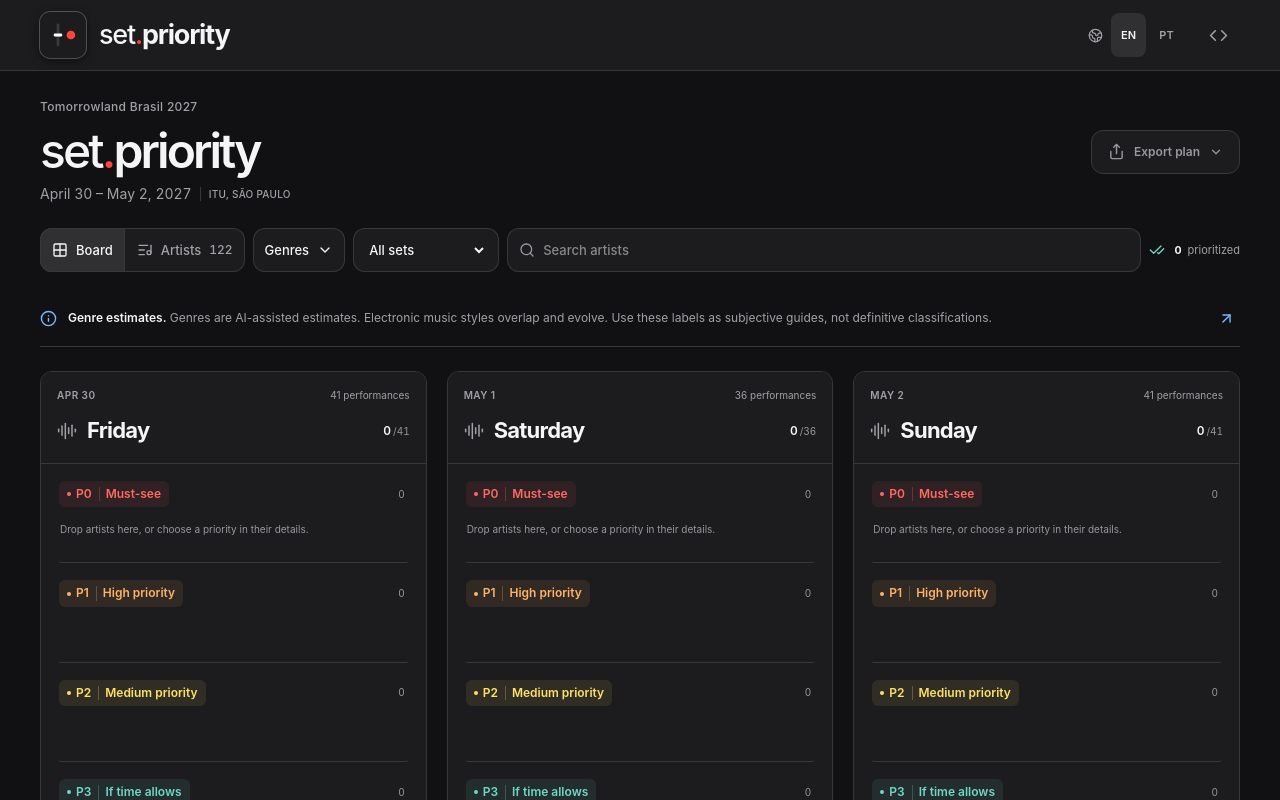
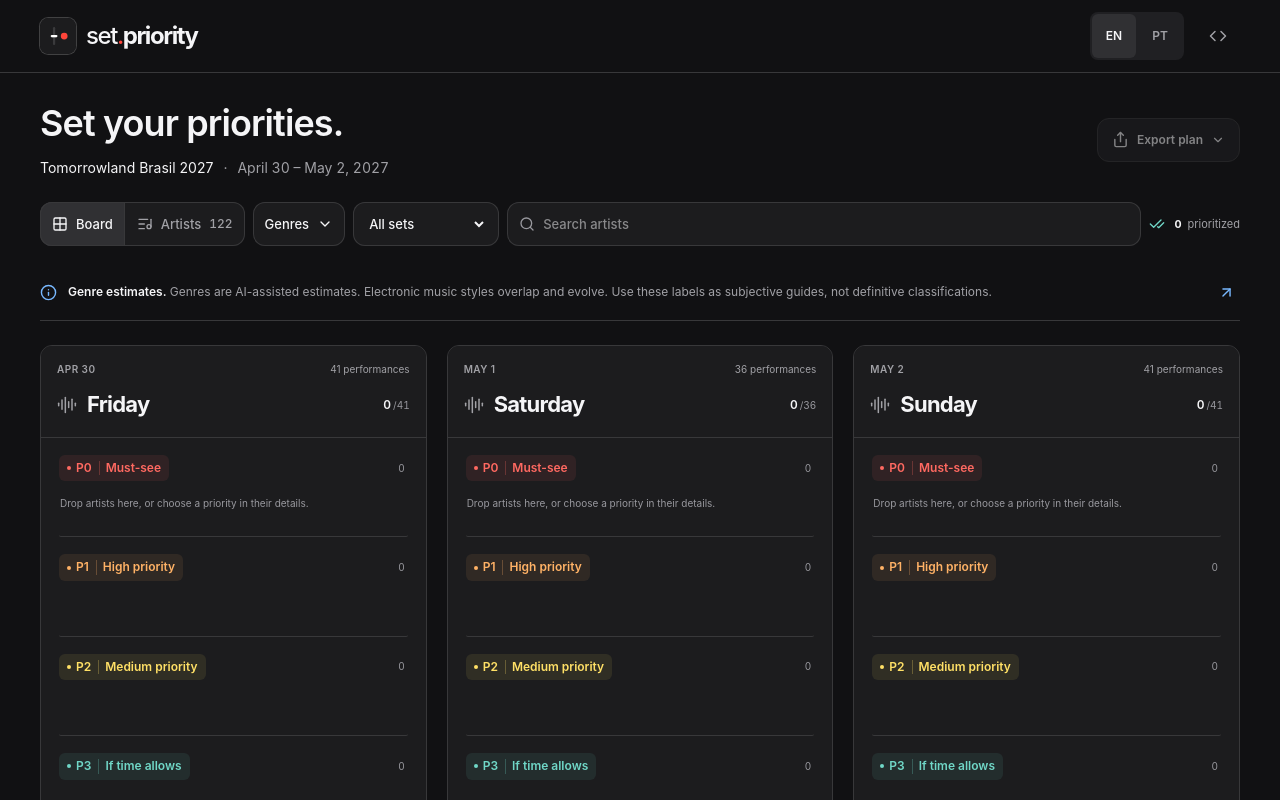
Before and after one commit to heldercostaa/set.prio, a React (Vite) app: page / in a window 1280 px wide. Shown: the top 800 px of the page. Built offline with nearby package versions, Linux system fonts and the light colour scheme.

Commit message:
feat: adopt compact app bar and planner heading

```diff
--- a/src/app.tsx
+++ b/src/app.tsx
@@ -142,25 +142,20 @@ export function App() {
             id="main"
             className="app-main max-w-384 px-10 pt-7 [margin:auto] max-[68.75rem]:[padding:1.875rem_1.5rem_0] max-[47.5rem]:[padding:1.75rem_1.25rem_0] max-[22.5rem]:[padding:1.5rem_1rem_0]"
           >
-            <div className="page-heading flex justify-between items-center gap-5 mb-6 max-[47.5rem]:mb-6 max-[47.5rem]:items-start [&_>_div_>_p]:text-muted [&_>_div_>_p]:text-sm [&_>_div_>_p]:mt-2.25 max-[47.5rem]:[&_>_div_>_p]:text-xs max-[47.5rem]:[&_>_div_>_p]:[max-width:13.125rem] max-[47.5rem]:[&_>_div_>_p]:[line-height:1.5]">
-              <div>
-                <div className="event-kicker mb-3 text-xs font-medium tracking-wide text-muted max-[47.5rem]:text-[0.625rem]">
-                  Tomorrowland Brasil 2027
+            <div className="page-heading mb-6 flex items-center justify-between gap-4 max-[47.5rem]:items-start">
+              <div className="min-w-0">
+                <h1 className="text-4xl font-semibold leading-tight tracking-tight max-[47.5rem]:text-3xl">
+                  {t.planHeading}
+                </h1>
+                <div className="mt-3 flex flex-wrap items-center gap-x-2.5 gap-y-1 text-sm max-[47.5rem]:text-xs">
+                  <span className="text-content">Tomorrowland Brasil 2027</span>
+                  <span aria-hidden="true" className="text-muted max-[47.5rem]:hidden">
+                    ·
+                  </span>
+                  <span className="text-muted tabular-nums max-[47.5rem]:basis-full">
+                    {t.dateRange}
+                  </span>
                 </div>
-                <h1
-                  aria-label={t.title}
-                  className="whitespace-nowrap text-3xl font-medium leading-none tracking-[-0.06em] sm:text-4xl lg:text-5xl"
-                >
-                  <span>set</span>
-                  <span className="text-[#FF453A]">.</span>
-                  <strong className="font-semibold">priority</strong>
-                </h1>
-                <p className="flex flex-wrap items-center gap-x-2 gap-y-1 tabular-nums">
-                  <span>{t.dateRange}</span>
-                  <span className="location border-l border-separator pl-2 text-[0.625rem] font-medium tracking-wide max-[68.75rem]:hidden">
-                    ITU, SÃO PAULO
-                  </span>
-                </p>
               </div>
               <ExportMenu
                 language={language}
--- a/src/components/planner/export-menu.tsx
+++ b/src/components/planner/export-menu.tsx
@@ -48,17 +48,17 @@ export function ExportMenu({
       <DropdownMenu.Trigger asChild>
         <button
           type="button"
-          className="button inline-flex justify-center gap-2.25 items-center min-h-11 [padding:0.625rem_1rem] bg-surface border border-separator rounded-xl text-xs font-semibold [transition:background_0.15s,_transform_0.15s] primary export-trigger max-[47.5rem]:[font-size:0] max-[47.5rem]:p-0 max-[47.5rem]:w-11 max-[47.5rem]:h-11 max-[47.5rem]:[min-width:2.75rem] max-[47.5rem]:mt-6.5 max-[47.5rem]:[gap:0] [&:active:not(:disabled)]:[transform:scale(0.98)] [&:hover:not(:disabled)]:[background:var(--hover)] [&.primary]:[color:#fff] [&.primary]:[background:#0071e3] [&.primary]:[border-color:transparent] [&.primary]:[box-shadow:0_0.0625rem_0.125rem_#0001] [&.primary:hover:not(:disabled)]:[background:#0077ed] [&.primary:disabled]:bg-surface [&.primary:disabled]:[border-color:var(--line)] [&.primary:disabled]:[color:var(--tertiary)] [&.primary:disabled]:opacity-100 [&.primary:disabled]:[box-shadow:none] max-[47.5rem]:[&_>_svg:last-child]:hidden max-[47.5rem]:[&_>_svg:first-child]:w-4.75 max-[47.5rem]:[&_>_svg:first-child]:h-4.75"
+          className="button export-trigger inline-flex min-h-11 shrink-0 items-center justify-center gap-2 rounded-xl border border-separator bg-raised px-3.5 py-2.5 text-xs font-semibold text-content transition-colors hover:bg-[var(--hover)] active:scale-[0.98] disabled:opacity-50 max-[47.5rem]:size-11 max-[47.5rem]:gap-0 max-[47.5rem]:p-0"
           disabled={!count || busy}
           title={!count ? t.noPlan : undefined}
         >
           {busy ? (
             <LoaderCircle size="1.0625rem" className="spin [animation:spin_1s_linear_infinite]" />
           ) : (
-            <Share size="1.0625rem" aria-hidden="true" />
+            <Share size="1.0625rem" className="shrink-0" aria-hidden="true" />
           )}
-          {busy ? t.copying : t.export}
-          <ChevronDown size="0.875rem" />
+          <span className="max-[47.5rem]:sr-only">{busy ? t.copying : t.export}</span>
+          <ChevronDown size="0.875rem" className="max-[47.5rem]:hidden" />
         </button>
       </DropdownMenu.Trigger>
       <DropdownMenu.Portal>
--- a/src/components/planner/site-header.tsx
+++ b/src/components/planner/site-header.tsx
@@ -1,18 +1,20 @@
 import { publicAsset } from '../../utils/assets';
-import { Code, Globe2 } from 'lucide-react';
+import { Code } from 'lucide-react';
 import { messages } from '../../i18n';
 import { usePlanner } from '../../store/planner';
 import type { Language } from '../../types';
 
 function Brand() {
   return (
-    <div className="brand flex items-center gap-3.25 shrink-0 max-[47.5rem]:gap-2.5 max-[22.5rem]:gap-2 [&_img]:block [&_img]:[border-radius:23%] [&_img]:[box-shadow:0_0_0_0.0625rem_#ffffff40,_0_0.1875rem_0.625rem_#0008] max-[47.5rem]:[&_img]:w-10 max-[47.5rem]:[&_img]:h-10 max-[22.5rem]:[&_img]:w-9 max-[22.5rem]:[&_img]:h-9">
-      <img src={publicAsset('/logo.svg')} width={46} height={46} alt="" />
-      <div>
-        <div className="wordmark [font-size:1.6875rem] font-medium [letter-spacing:-0.075rem] [line-height:1.06] max-[47.5rem]:[font-size:1.5rem] max-[22.5rem]:[font-size:1.4375rem] [&_>_span]:[color:#ff453a] [&_strong]:font-bold">
-          set<span>.</span>
-          <strong>priority</strong>
-        </div>
+    <div className="brand flex min-w-0 items-center gap-2.5">
+      <img
+        src={publicAsset('/logo.svg')}
+        alt=""
+        className="size-9 shrink-0 rounded-[23%] ring-1 ring-white/20"
+      />
+      <div className="wordmark whitespace-nowrap text-2xl font-medium leading-none tracking-[-0.06em] max-[22.5rem]:text-xl">
+        set<span className="text-[#ff453a]">.</span>
+        <strong className="font-bold">priority</strong>
       </div>
     </div>
   );
@@ -21,15 +23,14 @@ export function SiteHeader({ language }: { language: Language }) {
   const t = messages(language);
   const setLanguage = usePlanner((s) => s.setLanguage);
   return (
-    <header className="site-header [border-bottom:0.0625rem_solid_var(--line)] bg-surface">
-      <div className="header-inner max-w-384 [margin:auto] px-10 py-3 flex items-center justify-between gap-4 max-[68.75rem]:[padding:1.25rem_1.5rem] max-[47.5rem]:[padding:1rem_1.25rem] max-[47.5rem]:gap-2 max-[22.5rem]:p-4">
+    <header className="site-header border-b border-separator bg-canvas">
+      <div className="header-inner mx-auto flex min-h-18 max-w-384 items-center justify-between gap-3 px-10 py-3 max-[68.75rem]:px-6 max-[47.5rem]:px-5 max-[22.5rem]:gap-2 max-[22.5rem]:px-4">
         <Brand />
         <div className="header-actions flex items-center gap-3 max-[47.5rem]:gap-1 max-[22.5rem]:[gap:0]">
           <fieldset
-            className="language-control flex items-center gap-0.75 [font-size:0.6875rem] text-muted [&_>_svg]:mr-1.25 [&_button]:[min-width:2.1875rem] [&_button]:min-h-11 [&_button]:rounded-lg [&_button]:bg-transparent [&_button]:font-semibold [&_button]:text-muted [&_button[aria-pressed='true']]:text-content [&_button[aria-pressed='true']]:[background:var(--hover)] max-[47.5rem]:[&_>_svg]:hidden max-[47.5rem]:[&_button]:[min-width:2.75rem] max-[47.5rem]:[&_button]:min-h-11 max-[47.5rem]:[&_button]:[font-size:0.625rem] max-[22.5rem]:[&_button]:[min-width:1.6875rem] max-[47.5rem]:[&_button]:w-11"
+            className="language-control flex shrink-0 gap-0.5 rounded-lg bg-raised p-0.5 [&_button]:min-h-11 [&_button]:min-w-11 [&_button]:rounded-md [&_button]:bg-transparent [&_button]:text-xs [&_button]:font-semibold [&_button]:text-muted [&_button[aria-pressed=true]]:bg-[var(--hover)] [&_button[aria-pressed=true]]:text-content"
             aria-label={language === 'en' ? 'Language' : 'Idioma'}
           >
-            <Globe2 size="0.9375rem" />
             <button
               type="button"
               aria-pressed={language === 'en'}
@@ -54,7 +55,7 @@ export function SiteHeader({ language }: { language: Language }) {
             rel="noreferrer"
             aria-label="GitHub"
           >
-            <Code size="1.1875rem" />
+            <Code size="1.125rem" />
           </a>
         </div>
       </div>
--- a/src/i18n.ts
+++ b/src/i18n.ts
@@ -2,6 +2,7 @@ import { DAYS, type Day, type Language, type Priority } from './types';
 
 const en = {
   title: 'set.priority',
+  planHeading: 'Set your priorities.',
   subtitle: 'Find your artists. Make your weekend.',
   search: 'Search artists',
   board: 'Board',
@@ -113,6 +114,7 @@ const en = {
 };
 const pt: typeof en = {
   title: en.title,
+  planHeading: 'Defina suas prioridades.',
   subtitle: 'Encontre seus artistas. Planeje seu festival.',
   search: 'Buscar artistas',
   board: 'Quadro',
```
Also changed, not shown: 1 other file (tests, documents, lock files or other folders).
